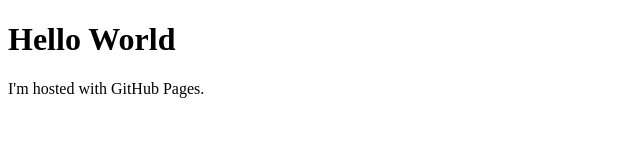
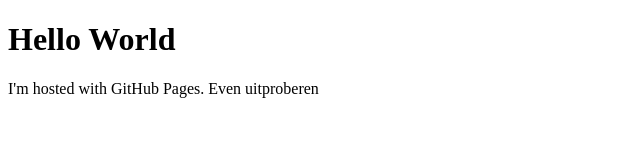
Before and after one commit to henksjoerdhinrichs/henksjoerdhinrichs.notes.github.io, a plain HTML site: page index.html in a window 1280 px wide. Shown: the whole page, without its empty margins (0-640 px from the left). Drawn offline with Linux system fonts and the light colour scheme.

Commit message:
Uitproberen

```diff
--- a/index.html
+++ b/index.html
@@ -2,6 +2,7 @@
 <html>
 <body>
 <h1>Hello World</h1>
-<p>I'm hosted with GitHub Pages.</p>
+<p>I'm hosted with GitHub Pages. Even uitproberen
+</p>
 </body>
 </html>
```
